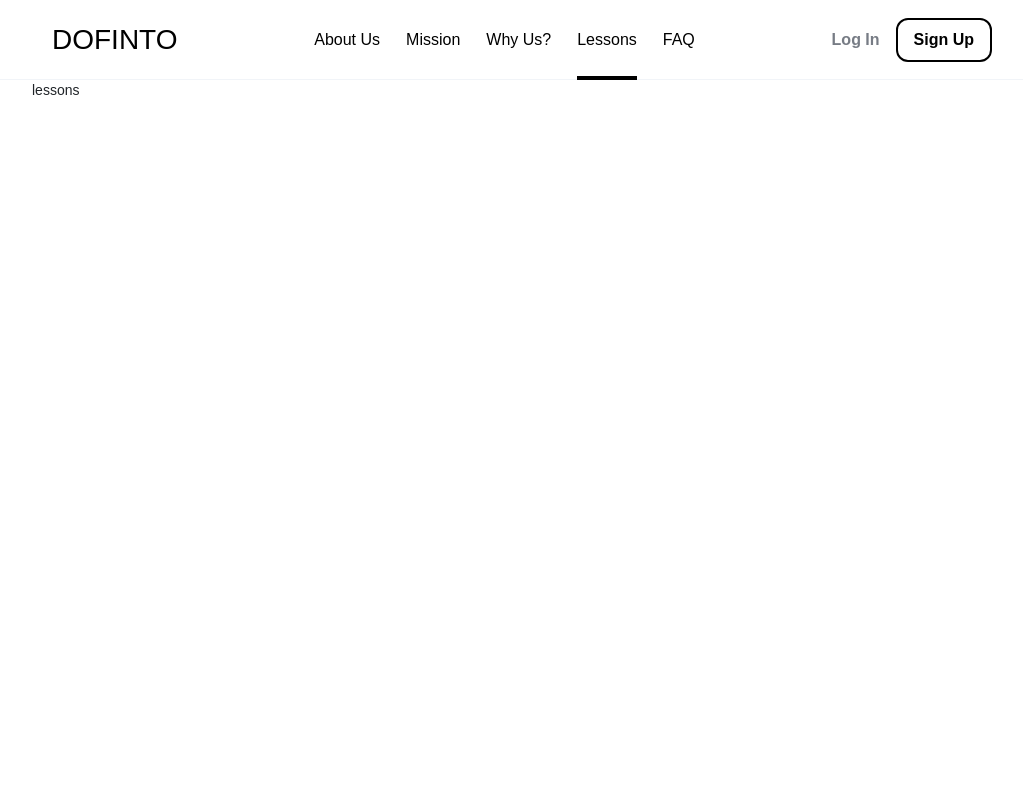
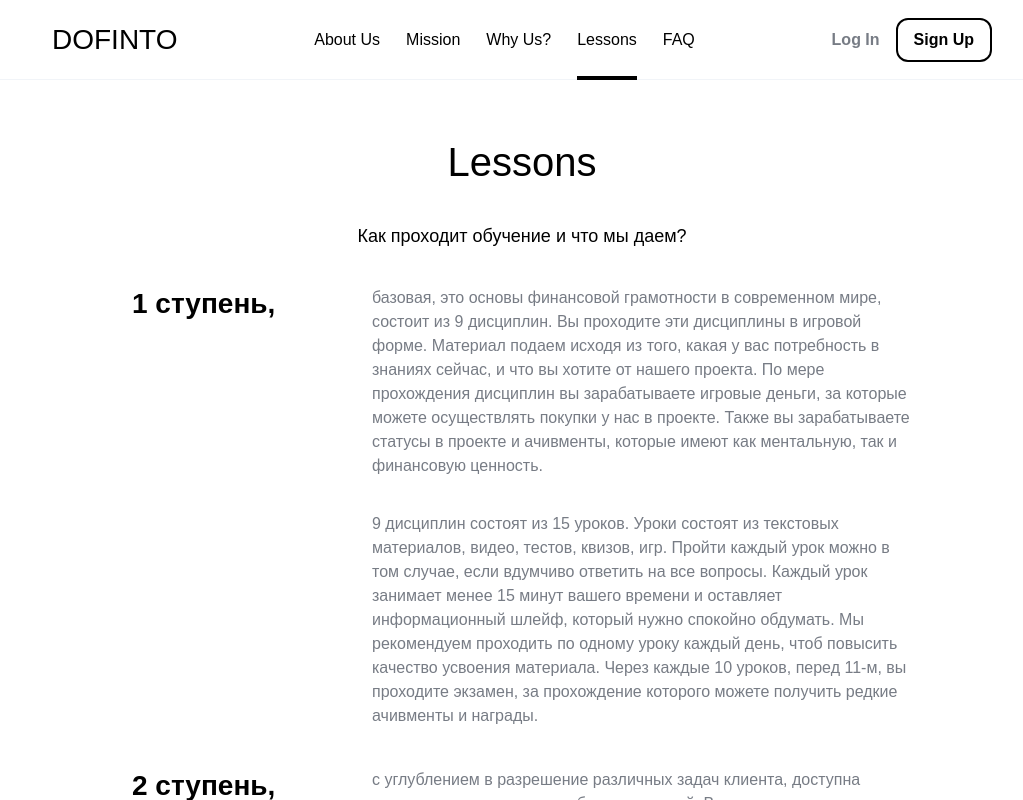
Before and after one commit to MyJetEducation/EducationWeb, a React app: page /lessons in a window 1280 px wide. Shown: the whole page, without its empty margins (118-1141 px from the left). Built offline with nearby package versions, Linux system fonts and the light colour scheme; a web font is replaced by a local one.

Commit message:
added lesson info page

```diff
--- a/src/pages/InfoPages/LessonsPage.tsx
+++ b/src/pages/InfoPages/LessonsPage.tsx
@@ -1,10 +1,172 @@
 import React from 'react';
+import {FlexContainer} from "../../styles/FlexContainer";
+import {PrimaryTextSpan} from "../../styles/TextsElements";
+import {useTranslation} from "react-i18next";
 
 const LessonsPage = () => {
+  const {t} = useTranslation();
   return (
-    <div>
-      lessons
-    </div>
+    <FlexContainer padding="58px 0" flex="1" flexDirection="column">
+      <FlexContainer
+        flexDirection="column"
+        alignItems="center"
+        marginBottom="36px"
+      >
+        <PrimaryTextSpan
+          textAlign="center"
+          color="#000"
+          fontWeight={500}
+          fontSize="40px"
+          lineHeight="48px"
+          marginBottom="36px"
+        >
+          {t('Lessons')}
+        </PrimaryTextSpan>
+
+        <PrimaryTextSpan
+          color="#000"
+          fontSize="18px"
+          lineHeight="28px"
+          fontWeight={500}
+          textAlign="center"
+        >
+          Как проходит обучение и что мы даем?
+        </PrimaryTextSpan>
+      </FlexContainer>
+
+      <FlexContainer
+        justifyContent={"space-between"}
+        maxWidth={"780px"}
+        width={"100%"}
+        margin={"0 auto 40px"}
+      >
+        <PrimaryTextSpan
+          fontSize={"28px"}
+          lineHeight={"36px"}
+          fontWeight={600}
+          color={"#000"}
+          whiteSpace={"nowrap"}
+        >
+          1 ступень,
+        </PrimaryTextSpan>
+        <FlexContainer
+          flexDirection={"column"}
+          maxWidth={"540px"}
+        >
+          <PrimaryTextSpan
+            marginBottom={"34px"}
+          >
+            базовая, это основы финансовой грамотности в современном мире, состоит из 9 дисциплин. Вы проходите эти дисциплины в игровой форме. Материал подаем исходя из того, какая у вас потребность в знаниях сейчас, и что вы хотите от нашего проекта. По мере прохождения дисциплин вы зарабатываете игровые деньги, за которые можете осуществлять покупки у нас в проекте. Также вы зарабатываете статусы в проекте и ачивменты, которые имеют как ментальную, так и финансовую ценность.
+          </PrimaryTextSpan>
+          <PrimaryTextSpan>
+            9 дисциплин состоят из 15 уроков. Уроки состоят из текстовых материалов, видео, тестов, квизов, игр. Пройти каждый урок можно в том случае, если вдумчиво ответить на все вопросы. Каждый урок занимает менее 15 минут вашего времени и оставляет информационный шлейф, который нужно спокойно обдумать. Мы рекомендуем проходить по одному уроку каждый день, чтоб повысить качество усвоения материала. Через каждые 10 уроков, перед 11-м,  вы проходите экзамен, за прохождение которого можете получить редкие ачивменты и награды.
+          </PrimaryTextSpan>
+        </FlexContainer>
+      </FlexContainer>
+
+      <FlexContainer
+        justifyContent={"space-between"}
+        maxWidth={"780px"}
+        width={"100%"}
+        margin={"0 auto"}
+      >
+        <PrimaryTextSpan
+          fontSize={"28px"}
+          lineHeight={"36px"}
+          fontWeight={600}
+          color={"#000"}
+          whiteSpace={"nowrap"}
+        >
+          2 ступень,
+        </PrimaryTextSpan>
+        <FlexContainer
+          flexDirection={"column"}
+          maxWidth={"540px"}
+        >
+          <PrimaryTextSpan
+            marginBottom={"40px"}
+          >
+            с углублением в разрешение различных задач клиента, доступна только после прохождения базовых знаний. В мире является нормальной практика отсечения неквалифицированных инвесторов с целью сбережения их денег центральными банками разных стран. Такая практика стала нормальной с недавних пор. Причина в том, что мошенники завлекают людей тратить деньги на инвестиции, когда они даже не понимают как грамотно инвестировать. Поэтому мы допускаем клиентов к обсуждению финансовых вопросов удостоверившись, что базовые знания по современной финансовой грамотности получены и прохождение было успешным.
+          </PrimaryTextSpan>
+        </FlexContainer>
+
+
+
+      </FlexContainer>
+      <FlexContainer
+        maxWidth={"780px"}
+        margin={"0 auto 22px"}
+        width={"100%"}
+        justifyContent={"flex-start"}
+      >
+        <PrimaryTextSpan
+          fontSize={"28px"}
+          lineHeight={"36px"}
+          fontWeight={600}
+          color={"#000"}
+          maxWidth={"400px"}
+        >
+          Всех клиентов мы разделили на три группы.
+        </PrimaryTextSpan>
+      </FlexContainer>
+
+      <FlexContainer
+        width={"100%"}
+        justifyContent="flex-end"
+      >
+        <FlexContainer
+          flexDirection={"column"}
+          maxWidth={"660px"}
+        >
+          <FlexContainer marginBottom="22px" alignItems="flex-start">
+            <PrimaryTextSpan
+              fontSize="28px"
+              fontWeight={500}
+              color="#000"
+              lineHeight="1"
+              marginRight="20px"
+            >
+              1.
+            </PrimaryTextSpan>
+            <PrimaryTextSpan fontSize="16px" color="#000" lineHeight="24px">
+              Те, кто хотят  зарабатывать больше денег
+            </PrimaryTextSpan>
+          </FlexContainer>
+
+          <FlexContainer marginBottom="22px">
+            <PrimaryTextSpan
+              fontSize="28px"
+              fontWeight={500}
+              color="#000"
+              lineHeight="1"
+              marginRight="20px"
+            >
+              2.
+            </PrimaryTextSpan>
+            <PrimaryTextSpan fontSize="16px" color="#000" lineHeight="24px">
+              Те, кто хотят научиться грамотно распоряжаться своими деньгами и приумножать их
+            </PrimaryTextSpan>
+          </FlexContainer>
+
+          <FlexContainer>
+            <PrimaryTextSpan
+              fontSize="28px"
+              fontWeight={500}
+              color="#000"
+              lineHeight="1"
+              marginRight="20px"
+            >
+              3.
+            </PrimaryTextSpan>
+            <PrimaryTextSpan fontSize="16px" color="#000" lineHeight="24px">
+              Состоятельные люди, которым нужны знания по современным инвестициям и сопровождение инвестиционными идеями от специалистов
+            </PrimaryTextSpan>
+          </FlexContainer>
+        </FlexContainer>
+      </FlexContainer>
+
+
+    </FlexContainer>
   );
 };
 
```
